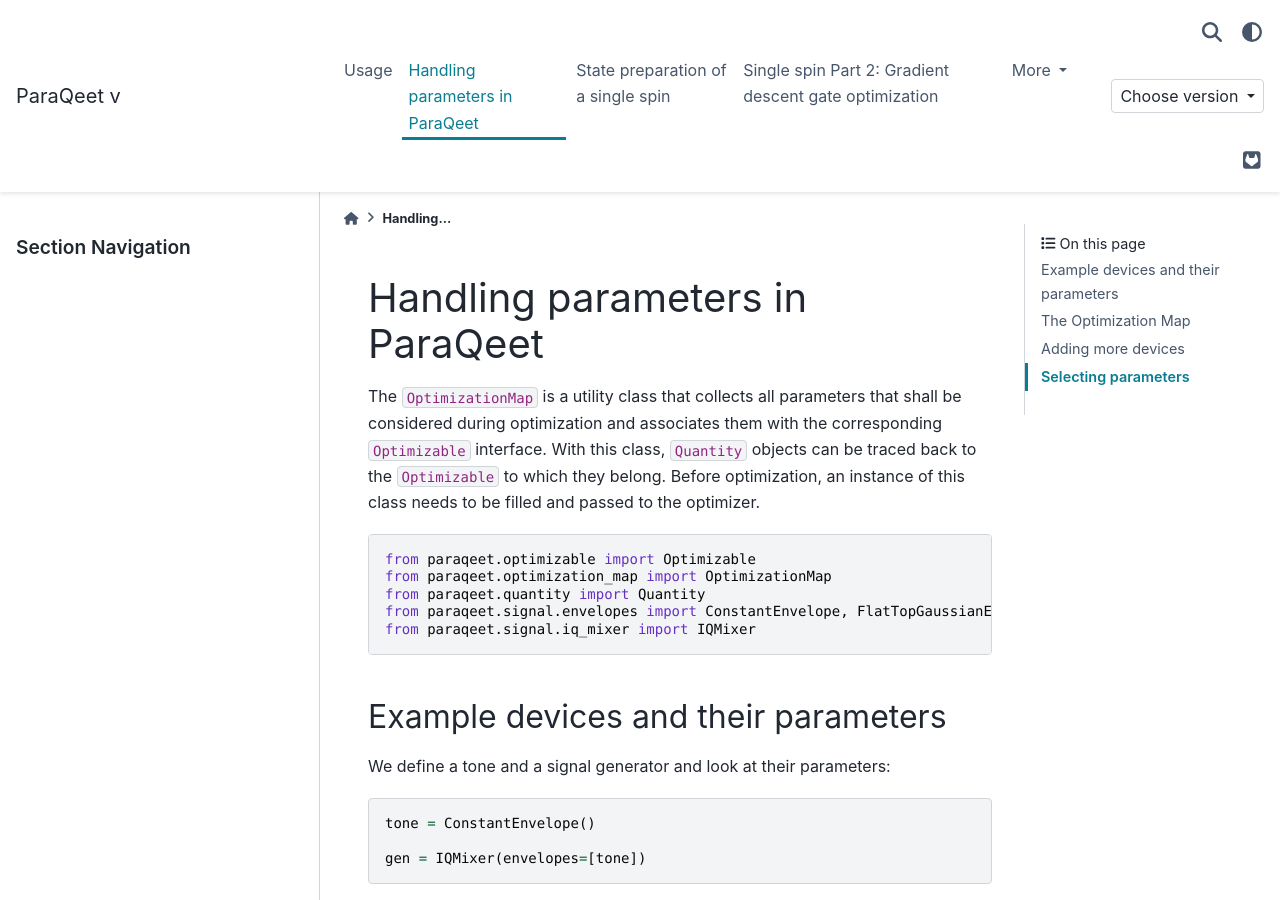
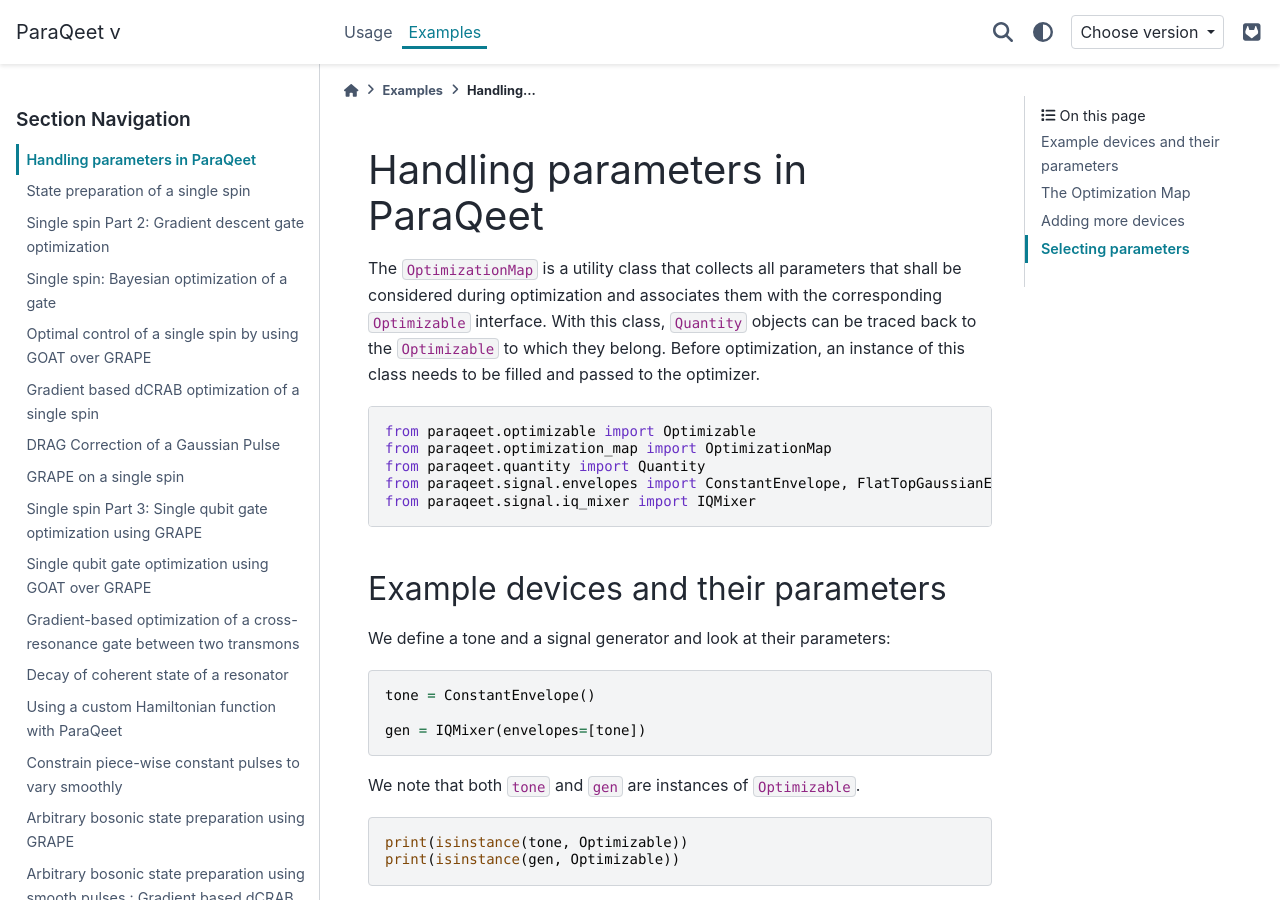
Before and after one commit to FZJ-PGI-12/paraqeet, a Sphinx documentation site: the page built from docs/notebooks/01_OptimizationMap.rst, in a window 1280 px wide and 900 px high. Built offline with Sphinx 7.4.7 and the PyData theme 0.15.4, drawn with Linux system fonts in a browser that asks for light colours; the version number could not be read and is left out; some of the changed text lies outside the part shown.

Commit message:
Examples in one place

```diff
--- a/docs/conf.py
+++ b/docs/conf.py
@@ -19,12 +19,6 @@
     "sphinx.ext.autosummary",  # Create neat summary tables
 ]
 
-# Autodoc settings to extract members
-autodoc_default_options = {
-    "members": True,
-    "undoc-members": True,
-    "show-inheritance": True,
-}
 # Automatically extract typehints when specified and place them in
 # descriptions of the relevant function/method.
 autodoc_typehints = "description"
--- a/docs/index.rst
+++ b/docs/index.rst
@@ -45,9 +45,8 @@
 
 .. toctree::
    :maxdepth: 1
-   :glob:
 
-   notebooks/*
+   notebooks/index
 
 
 API Documentation
--- /dev/null
+++ b/docs/notebooks/index.rst
@@ -0,0 +1,24 @@
+Examples
+========
+
+We introduce the usage of the package with some examples. These are also available as interactive notebooks.
+
+.. toctree::
+   :maxdepth: 1
+
+   01_OptimizationMap
+   02A_Single_qubit_state_preparation
+   02B_Single_qubit_gate
+   02C_Qubit-bayesian-optimization
+   02D_GOAToverGRAPE_TLS
+   02E_GOAToverGRAPE_dCRAB
+   03_DRAG_pulses
+   04A_GRAPE_TLS
+   04B_Single_qubit_gate_GRAPE
+   04C_Single_qubit_gate_GOAToverGRAPE
+   05_Two-qubit-cross-resonance
+   06_Resonator_decay
+   07_Custom_Hamiltonian
+   08A_Smoothness_measure
+   08B_Bosonic_grape_state_preparation
+   08C_Bosonic_grape_with_smooth_pulses
```
